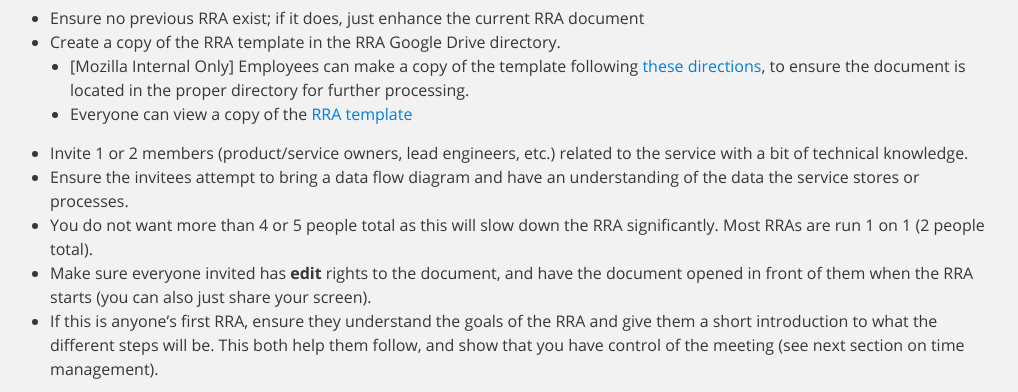
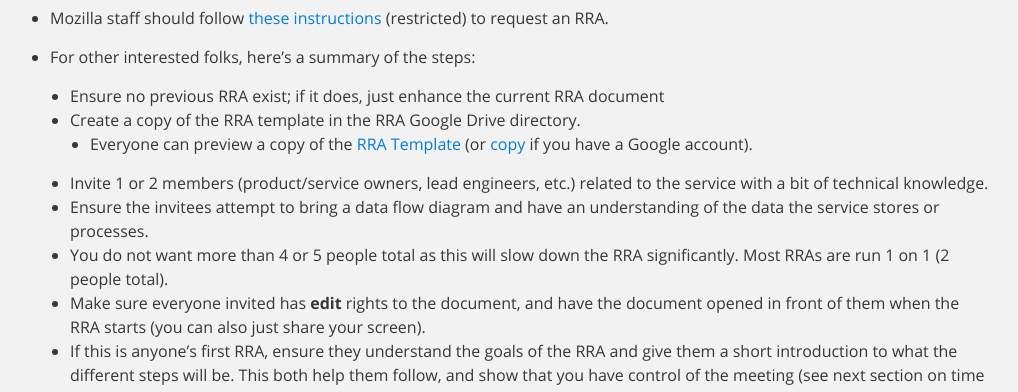
Before and after one commit to mozilla/infosec.mozilla.org, a Jekyll site: the page built from docs/guidelines/risk/rapid_risk_assessment.md, in a window 1280 px wide and 900 px high, scrolled down 2426 px, cut to the strip 253-645 px from the top of the window. Shown: the whole strip, without its empty margins (130-1148 px from the left). Built offline with Jekyll 4.4.1, drawn with Linux system fonts in a browser that asks for light colours; the repository's description, which GitHub fills in, is left out.

Commit message:
Changes for new confluence page
- Internal instructions are now on a confluence page
- Updated link to vendor template and switched to use 'copy' (not
  'edit')
- Made RRA template more friendly for folks without a google account
  (added 'preview')

```diff
--- a/docs/guidelines/risk/rapid_risk_assessment.md
+++ b/docs/guidelines/risk/rapid_risk_assessment.md
@@ -122,10 +122,14 @@ This is a guided example of how to run an initial RRA. You will:
 
 ## Before the initial RRA meeting
 
+- Mozilla staff should follow [these
+  instructions](https://mozilla-hub.atlassian.net/wiki/spaces/SECENGOPS/pages/610074988/How+to+request+start+a+Rapid+Risk+Assessment+RRA) (restricted)
+  to request an RRA.
+
+- For other interested folks, here's a summary of the steps:
   - Ensure no previous RRA exist; if it does, just enhance the current RRA document
   - Create a copy of the RRA template in the RRA Google Drive directory.
-    - [Mozilla Internal Only] Employees can make a copy of the template following [these directions](https://docs.google.com/document/d/1-j9n-TSw1mcGERG6zjSS-hu_Eax7Hb740I4SRtdYyjU/view), to ensure the document is located in the proper directory for further processing.
-    - Everyone can view a copy of the [RRA template](https://docs.google.com/document/d/1uD-wofmkXBz5BVq49JQQqC3DnE77vwOPDSbHdWIve9s/edit)
+    - Everyone can preview a copy of the [RRA Template][RRA Template Preview] (or [copy][RRA Template] if you have a Google account).
   - Invite 1 or 2 members (product/service owners, lead engineers, etc.) related
     to the service with a bit of technical knowledge.
   - Ensure the invitees attempt to bring a data flow diagram and have an understanding of the data the service stores or
@@ -189,7 +193,8 @@ You should be able to reformulate what the service does, and the service owner t
 Generally, you want to copy a diagram of some sort and have links back to the RRA request bug, and the service's own
 website (which may be a vendor). This is also a good time to check whether the team requested a vendor assessment using a questionnaire for example.
 
-[Mozilla Internal Only] Teams can use [this vendor questionnaire](https://docs.google.com/document/d/1idP1gGuEgeinoL6m_hsZ8lQ8wz64BeI-S53n_9kwMkU/edit?usp=sharing)
+[Mozilla Internal Only] Teams can use [this vendor
+questionnaire](https://docs.google.com/document/d/1YDbYWB-LNYYoB3cnbxo-rvSmvy-jSHG8Mu4KT_hBXYc/copy)
  when performing a vendor assessment.
 
 Feel free to go back to this section at any time to add any further notes.
@@ -301,6 +306,9 @@ up and this is a great time to have a quick 5 minute chat about these.
 
 ## RRA Links
 
-- [RRA Template](https://docs.google.com/document/d/1uD-wofmkXBz5BVq49JQQqC3DnE77vwOPDSbHdWIve9s/edit)
+- [RRA Template][RRA Template]
 - [RRA Support code for the Google Docs template](https://github.com/mozilla/infosec.mozilla.org/blob/master/misc/RRACodeMaster.js)
 - [RRA Parsing code (convert to spreadsheet/db) for the Google Docs template](https://github.com/mozilla/infosec.mozilla.org/blob/master/misc/RRA2Spreadsheet.js)
+
+[RRA Template]: https://docs.google.com/document/d/1uD-wofmkXBz5BVq49JQQqC3DnE77vwOPDSbHdWIve9s/copy
+[RRA Template Preview]: https://docs.google.com/document/d/1uD-wofmkXBz5BVq49JQQqC3DnE77vwOPDSbHdWIve9s/preview
```
